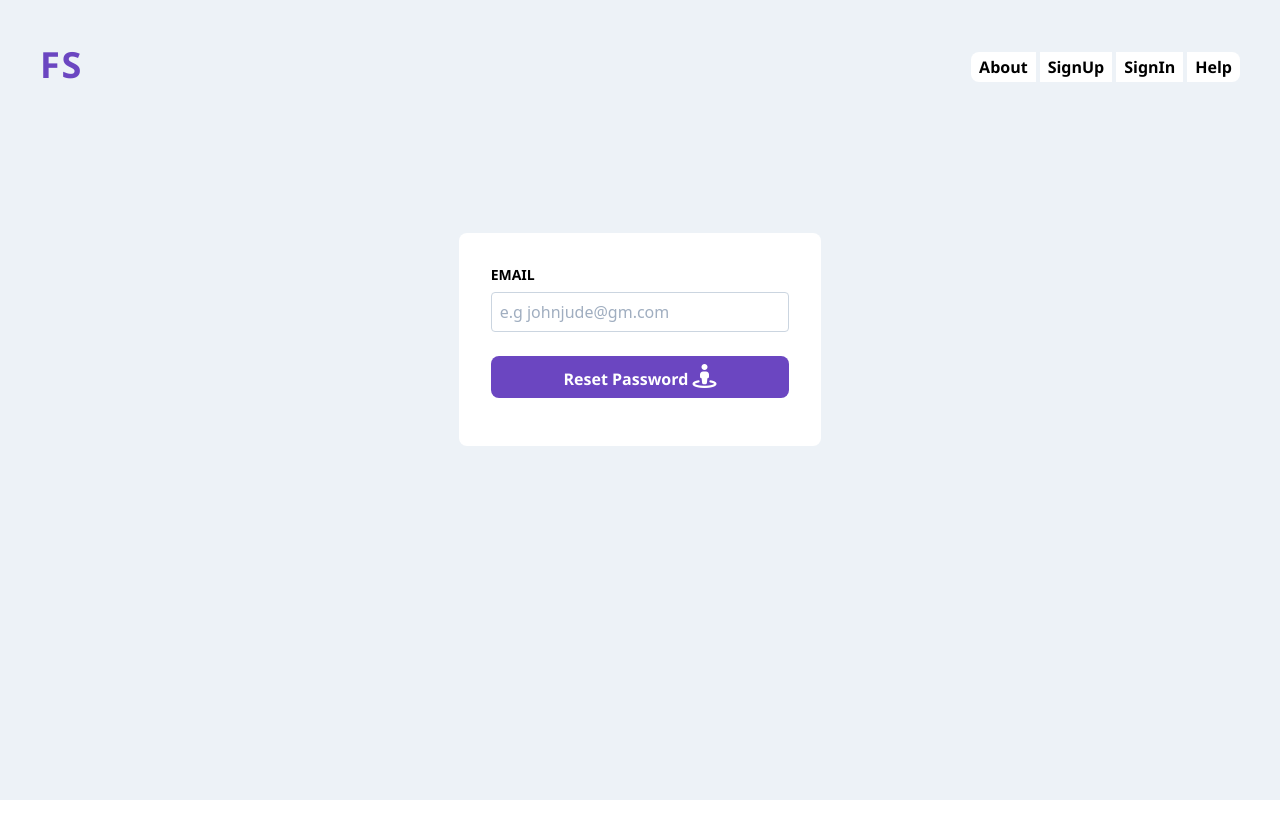
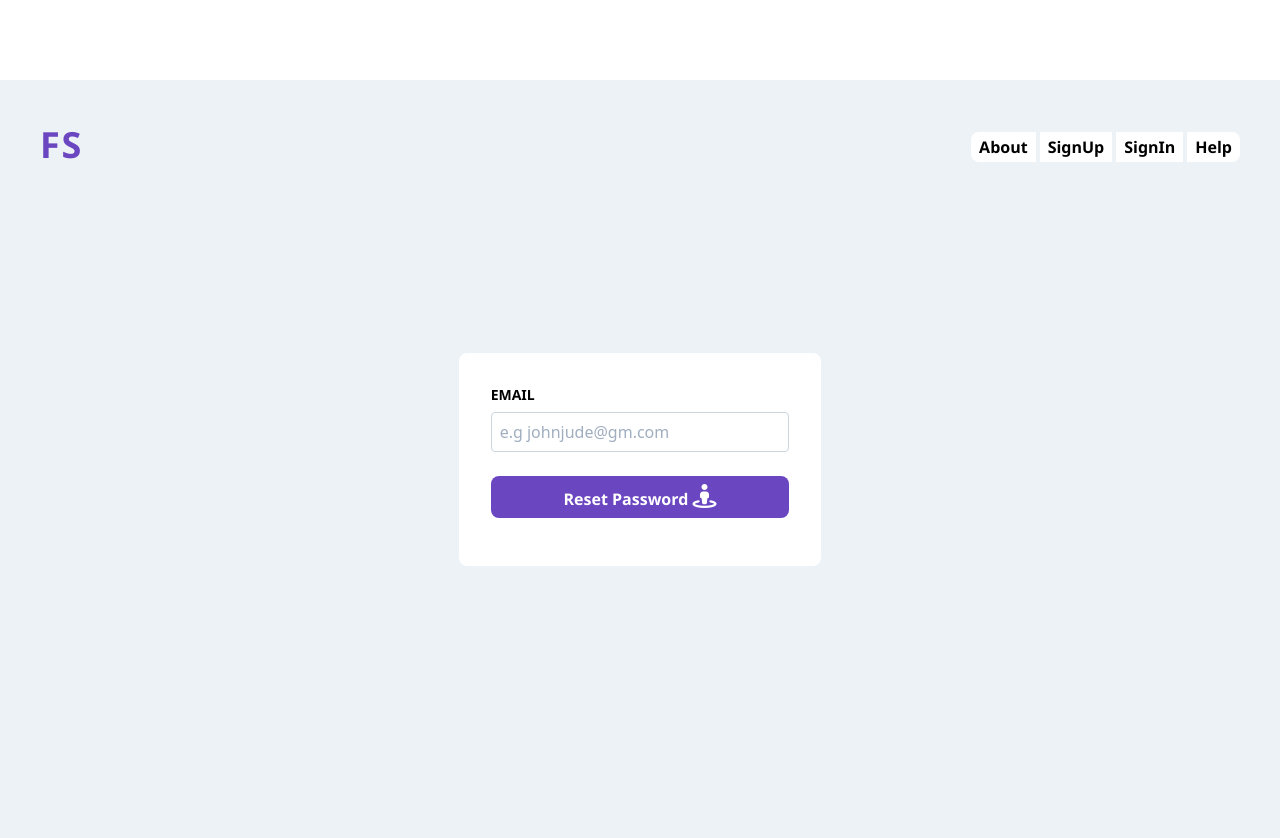
Before and after one commit to boyepanthera/fileseat, a React (Create React App) app: page /forgot in a window 1280 px wide. Shown: the top 838 px of the page. Before the commit the page ends 800 px from the top, so only its background shows below. Built offline with nearby package versions, Linux system fonts and the light colour scheme; a web font is replaced by a local one.

Commit message:
minify css

```diff
--- a/src/assets/css/output.css
+++ b/src/assets/css/output.css
@@ -775,6 +775,10 @@ img {
   margin-left: 3rem;
 }
 
+.mt-20 {
+  margin-top: 5rem;
+}
+
 .mt-32 {
   margin-top: 8rem;
 }
```
